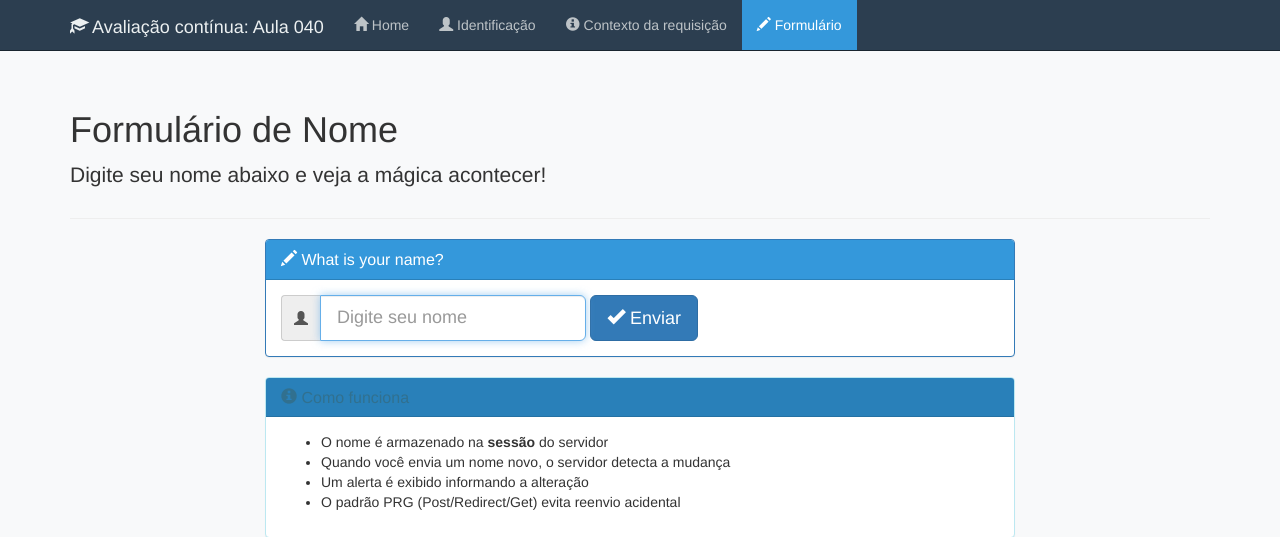
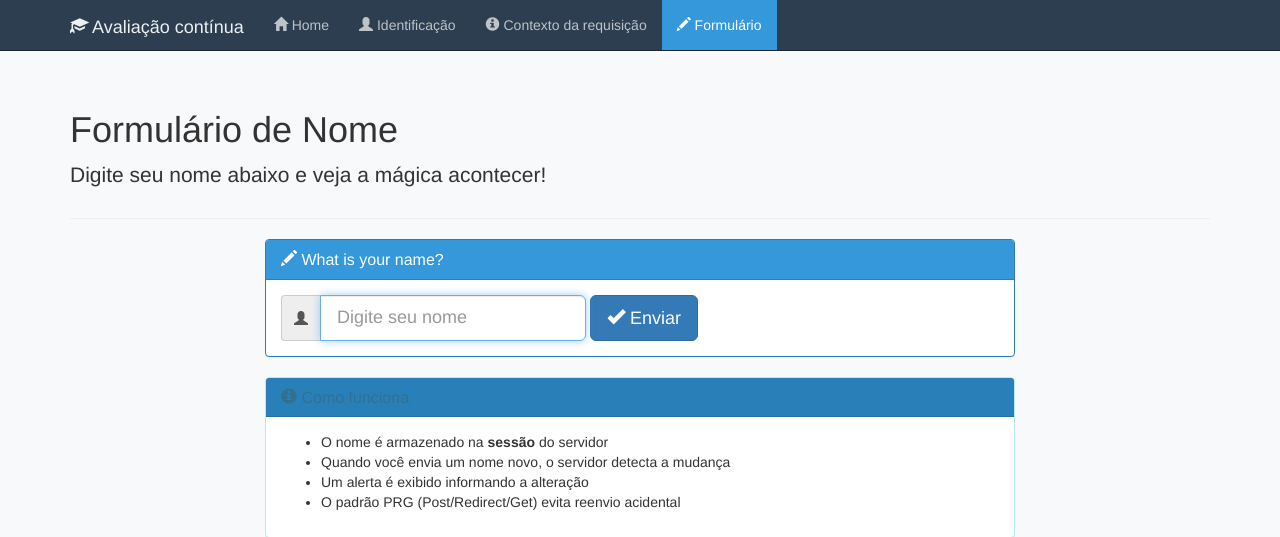
Before and after one commit to brondileticia/devweb-servidor-flask, a Flask app: page /formulario in a window 1280 px wide. Shown: the top 537 px of the page. Run offline with Flask 3, Linux system fonts and the light colour scheme; some libraries are stand-ins or nearby versions.

Commit message:
update: avaliação contínua 05, formulario

```diff
--- a/templates/base.html
+++ b/templates/base.html
@@ -20,7 +20,7 @@
                 <span class="icon-bar"></span>
             </button>
             <a class="navbar-brand" href="/">
-                <span class="glyphicon glyphicon-education"></span> Avaliação contínua: Aula 040
+                <span class="glyphicon glyphicon-education"></span> Avaliação contínua
             </a>
         </div>
         <div class="navbar-collapse collapse">
```
